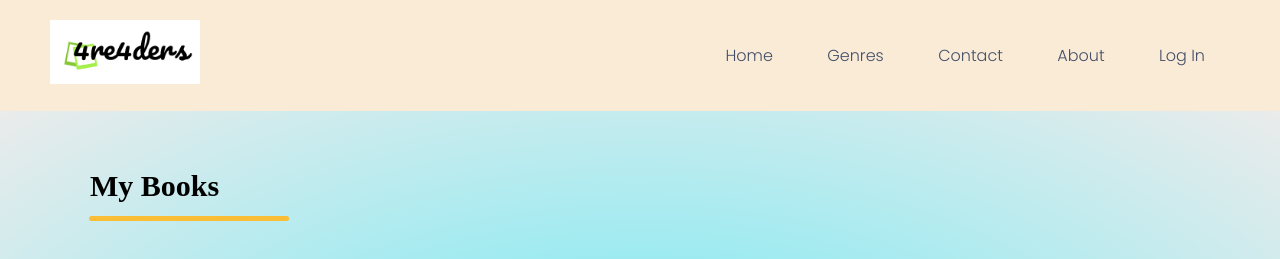
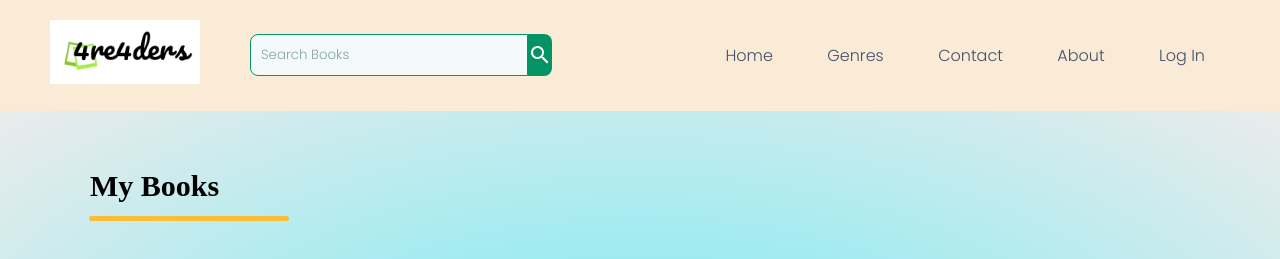
Before and after one commit to 21020793/Website_clonning_Goodreads, a PHP site: page /Book_shelf.html in a window 1280 px wide. Shown: the top 259 px of the page. Run offline with PHP 8.4, Linux system fonts and the light colour scheme.

Commit message:
add a sample searchbar to bookshelf

```diff
--- a/Book_shelf.html
+++ b/Book_shelf.html
@@ -10,6 +10,7 @@
     <link href="https://fonts.googleapis.com/css2?family=Poppins:wght@300&display=swap" rel="stylesheet">
     <link rel="stylesheet" href="https://cdnjs.cloudflare.com/ajax/libs/font-awesome/4.7.0/css/font-awesome.min.css">
     <script src="script.js" defer></script>
+    <link href="https://fonts.googleapis.com/icon?family=Material+Icons" rel="stylesheet">
 </head>
 
 <body class="allPage">
@@ -18,6 +19,14 @@
             <div class="logo">
                 <img src="pics/logo2.png" alt="" width="150px">
             </div>
+            <form action="./" method="get">
+                <div class="searchbar">
+                    <input type="text" class="searchbar_input" name="search" placeholder="Search Books">
+                    <button type="submit" class="searchbar_button">
+                        <i class="material-icons">search</i>
+                    </button>
+                </div>
+            </form>
             <nav>
                 <ul>
                     <li class="nav_bar"><a href="index.html">Home</a></li>
@@ -25,6 +34,7 @@
                     <li class="nav_bar"><a href="">Contact</a></li>
                     <li class="nav_bar"><a href="">About</a></li>
                     <li class="nav_bar"><a href="login.html">Log In</a></li>
+
                 </ul>
             </nav>
         </div>
--- a/style_1.css
+++ b/style_1.css
@@ -10,6 +10,7 @@
     align-items: center;
     padding: 20px;
     font-family: 'Poppins', sans-serif;
+    gap: 50px;
 }
 
 nav {
@@ -20,6 +21,49 @@ nav {
 nav ul {
     display: inline-block;
     list-style-type: none;
+}
+
+.searchbar{
+    width: 100%;
+    display: inline-flex;
+    max-width: 300px;
+}
+
+.searchbar_input{
+    padding: 10px;
+    outline: none;
+    border: 1px solid rgb(4, 147, 101);
+    border-radius: 8px 0 0 8px;
+    background: #f4faf9;
+    transition: background 0.2s, box-shadow 0.2s;
+    font-family: 'Poppins', sans-serif;
+}
+
+.searchbar_input:focus{
+    background: white;
+    box-shadow: 0 0 2px #8cc6ba;
+}
+
+.searchbar_input::placeholder{
+    color: #84a79f;
+}
+
+.searchbar_button{
+    width: 40px;
+    background: rgb(4, 147, 101);
+    color: white;
+    outline: none;
+    border: none;
+    display: flex;
+    align-items: center;
+    justify-content: center;
+    border-radius: 0 8px 8px 0;
+    cursor: pointer;
+    user-select: none;
+}
+
+.searchbar_button:active{
+    box-shadow: 0 0 30px rgba(0, 0 , 0, 0.25);
 }
 
 .nav_bar {
```
Also changed, not shown: search_result.html (added).
